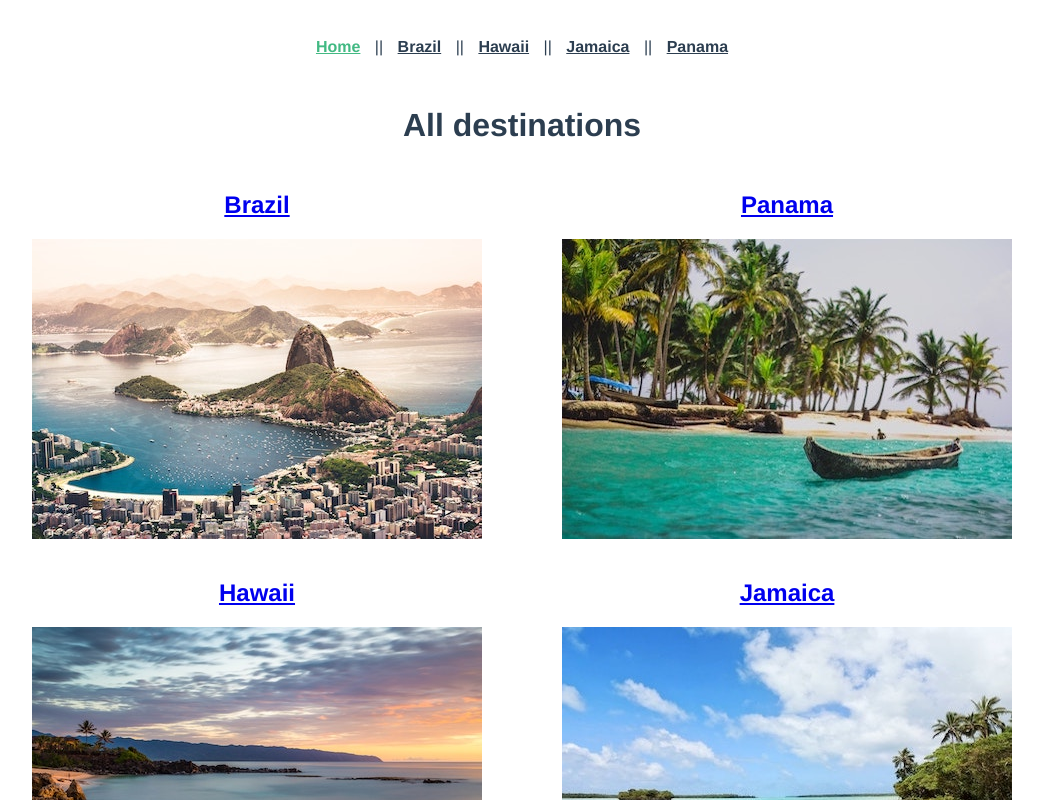
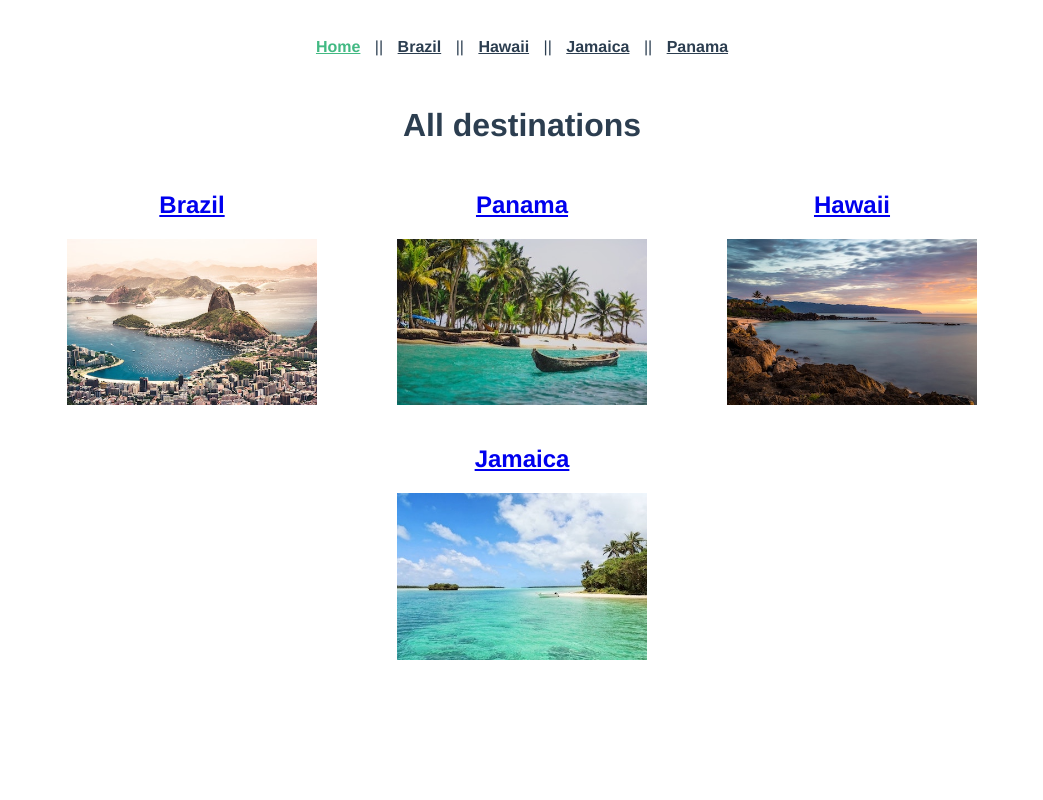
Before and after one commit to cag-martinez/vuejs-code, a Vue app in the folder Router/routes-practice/: page /#/ in a window 1280 px wide. Shown: the top 800 px of the page, without its empty margins (118-1161 px from the left). Built offline with nearby package versions, Linux system fonts and the light colour scheme.

Commit message:
stylong to home class and image size

```diff
--- a/Router/routes-practice/src/views/Home.vue
+++ b/Router/routes-practice/src/views/Home.vue
@@ -41,4 +41,12 @@ export default {
   flex-wrap: wrap;
   justify-content: center;
 }
+ .home{
+   max-width: 1400px;
+   margin: auto;
+ }
+
+ img {
+   max-width: 250px;
+ }
 </style>
```
